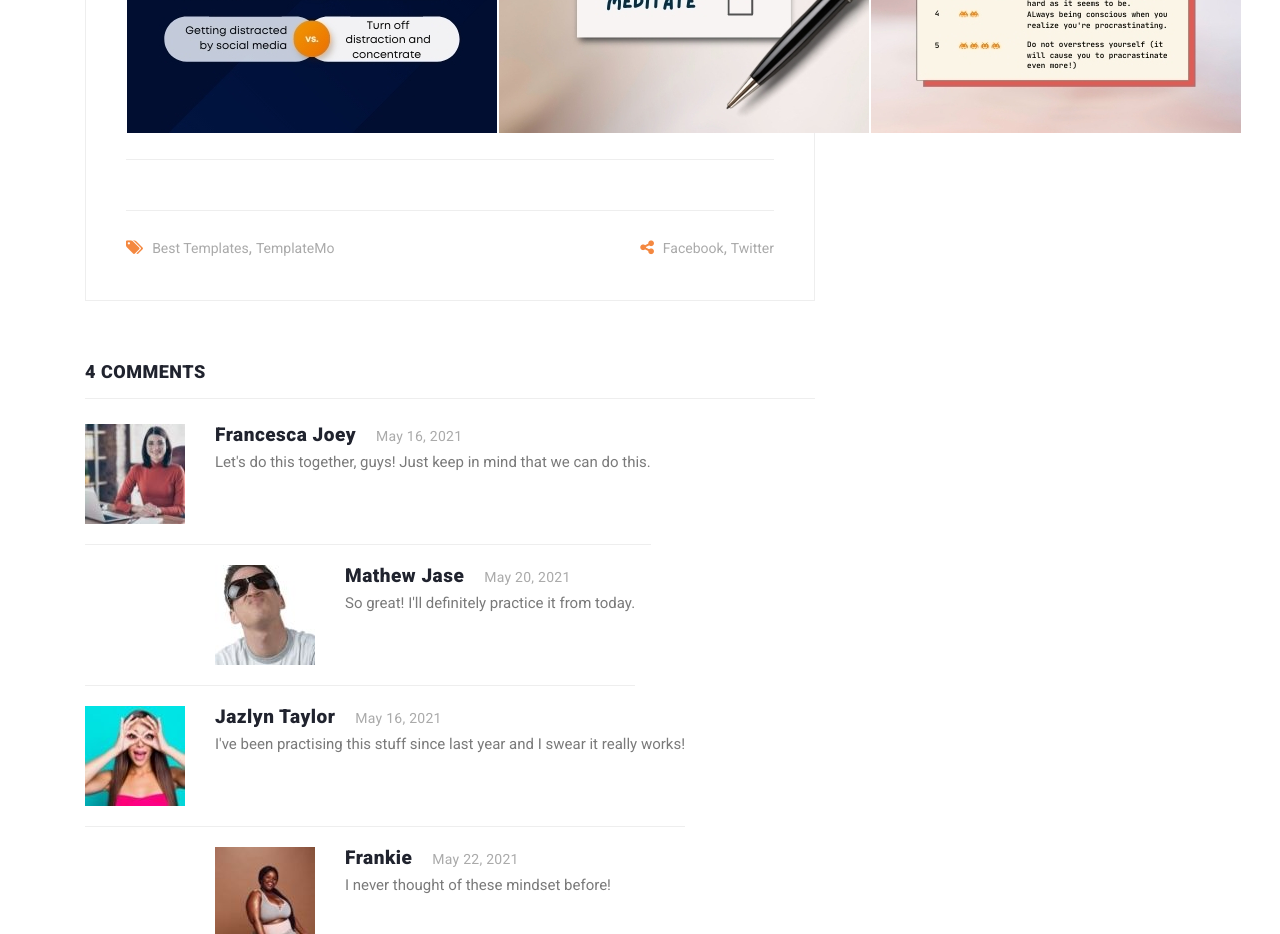
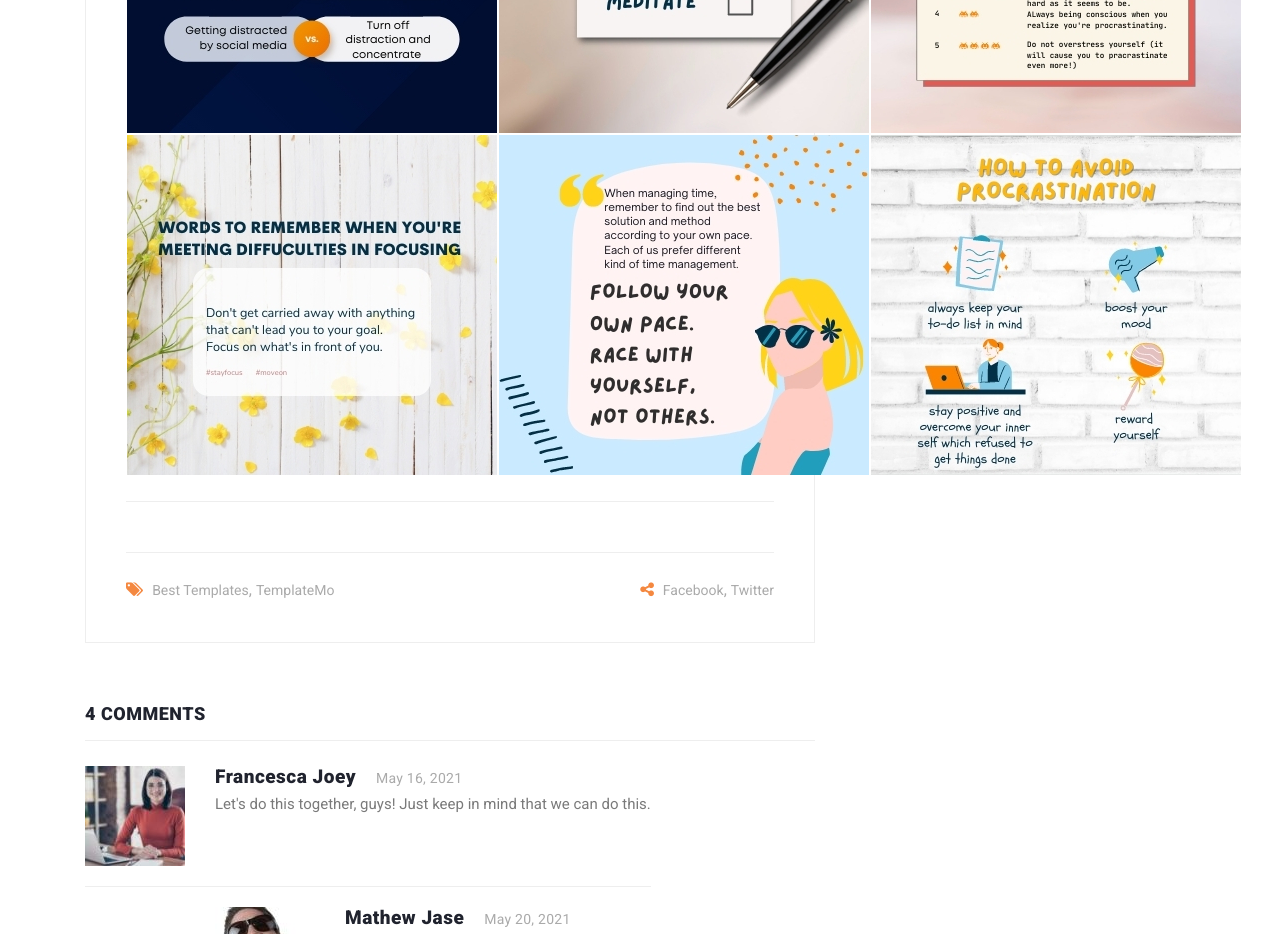
Before and after one commit to ChongSuXuan/JOUR-2053-individual-assignment, a plain HTML site: page mindset.html in a window 1280 px wide. Shown: the part 3540-4474 px from the top of the page. Drawn offline with Linux system fonts and the light colour scheme.

Commit message:
Update mindset.html
1

```diff
--- a/mindset.html
+++ b/mindset.html
@@ -184,8 +184,11 @@ https://templatemo.com/tm-551-stand-blog
                         <td> <img src="assets/images/method-02.jpg" alt=""></td>
                         <td><img src="assets/images/procrastination-02.jpg" alt=""></td>
                       </tr>
-
-
+                      <tr>
+                      <td> <img src="assets/images/focus-03.jpg" alt=""></td>
+                      <td> <img src="assets/images/method-03.jpg" alt=""></td>
+                      <td><img src="assets/images/procrastination-03.jpg" alt=""></td>
+                    </tr>
                     </table>
                   </p>
                       <div class="post-options">
```
